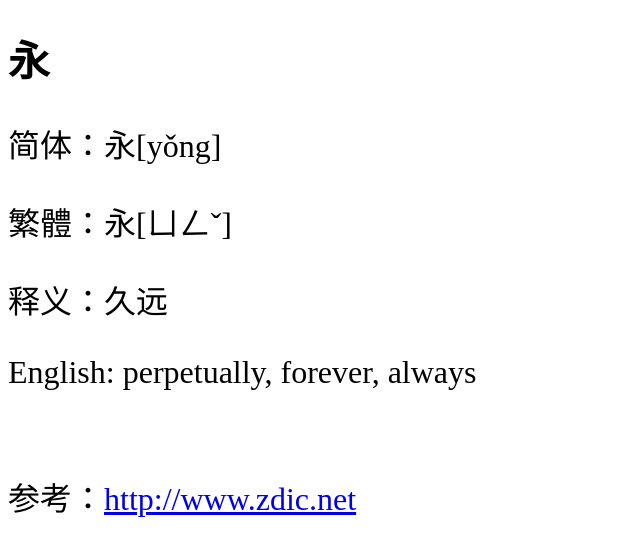
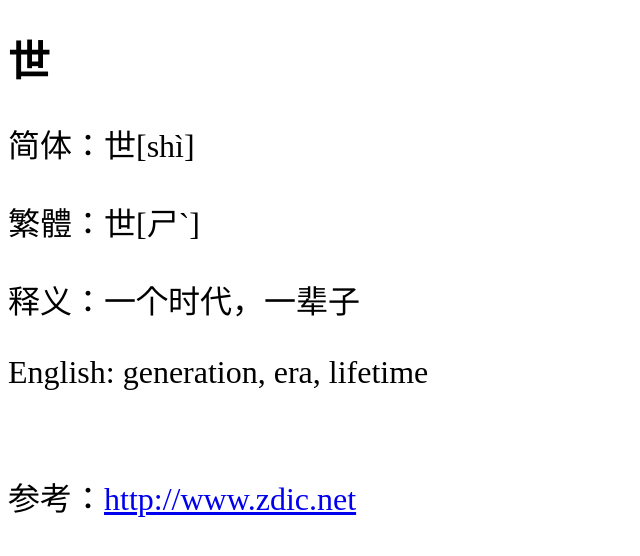
Before and after one commit to shengzhe/livecalligraphy, a Jekyll site: the page built from _posts/2012-08-31-LanTing-131.html, in a window 1280 px wide. Shown: the top 556 px of the page, without its empty margins (0-640 px from the left). Built offline with Jekyll 4.4.1, drawn with Linux system fonts in a browser that asks for light colours; Markdown is read by kramdown in place of the engine named in the settings.

Commit message:
Update 2012-08-31-LanTing-131.html

```diff
--- a/_posts/2012-08-31-LanTing-131.html
+++ b/_posts/2012-08-31-LanTing-131.html
@@ -1,11 +1,11 @@
 ---
 layout: default
-title: 兰亭集序第1个字 (1st character of Lan Ting)
+title: 兰亭集序第131个字 (131st character of Lan Ting)
 ---
-<h1>永</h1>
-<p>简体：永[yǒng]</p>
-<p>繁體：永[ㄩㄥˇ]</p>
-<p>释义：久远</p>
-<p>English: perpetually, forever, always</p>
+<h1>世</h1>
+<p>简体：世[shì]</p>
+<p>繁體：世[ㄕˋ]</p>
+<p>释义：一个时代，一辈子</p>
+<p>English: generation, era, lifetime</p>
 <br/>
-<p>参考：<a href="http://www.zdic.net/zd/zi/ZdicE6ZdicB0ZdicB8.htm">http://www.zdic.net</a></p>
+<p>参考：<a href="http://www.zdic.net/z/14/js/4E16.htm">http://www.zdic.net</a></p>
```
